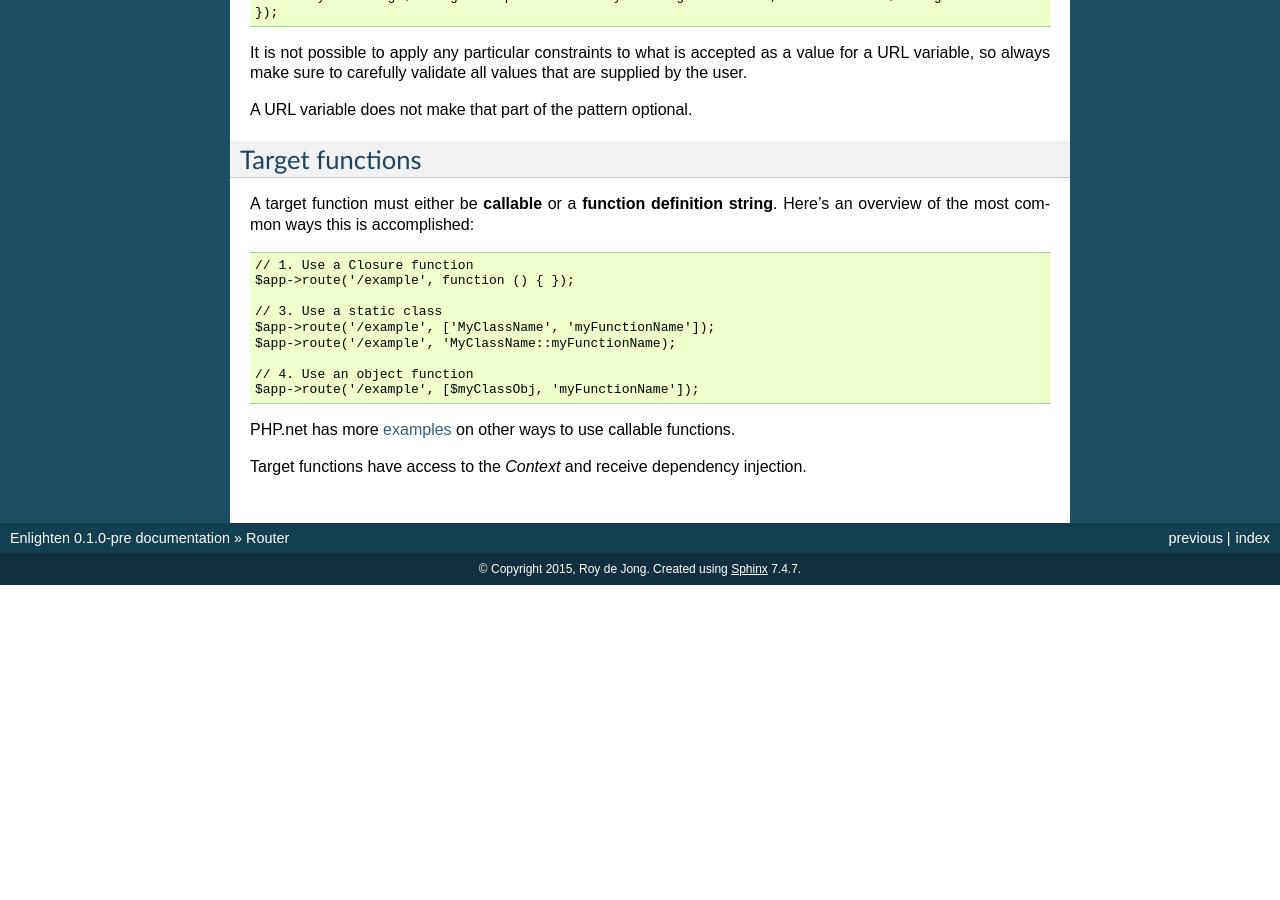
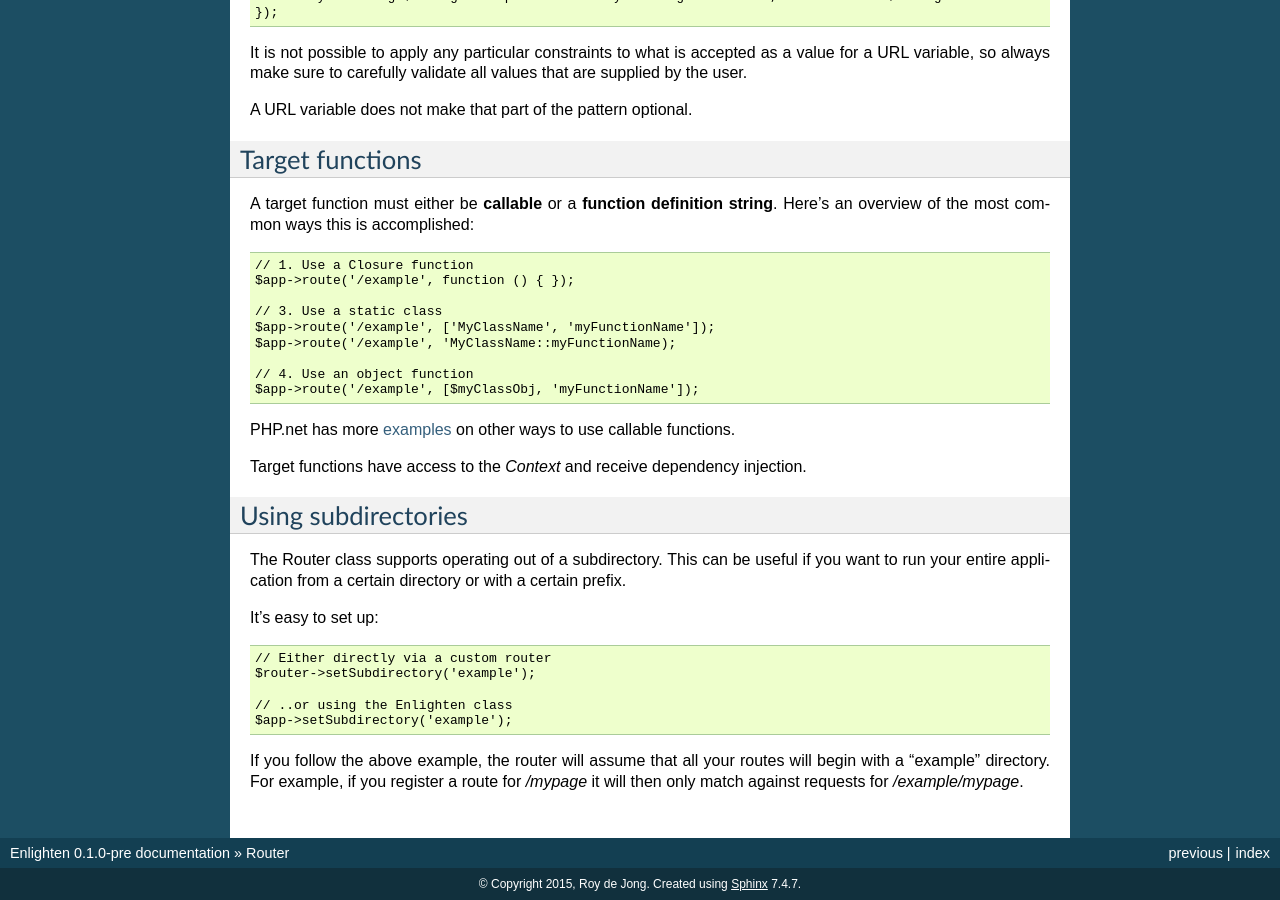
Before and after one commit to roydejong/Enlighten, a Sphinx documentation site: the page built from docs/router.rst, in a window 1280 px wide and 900 px high, scrolled down 1621 px. Built offline with Sphinx 7.4.7, drawn with Linux system fonts in a browser that asks for light colours; before the commit the page ends 2206 px from its top, so only the background shows below that.

Commit message:
Docs - Routing: Using subdirectories

```diff
--- a/docs/router.rst
+++ b/docs/router.rst
@@ -105,3 +105,20 @@ PHP.net has more examples_ on other ways to use callable functions.
 .. _examples: https://secure.php.net/manual/en/language.types.callable.php
 
 Target functions have access to the `Context` and receive dependency injection.
+
+
+Using subdirectories
+^^^^^^^^^^^^^^^^^^^^
+The Router class supports operating out of a subdirectory. This can be useful if you want to run your entire application from a certain directory or with a certain prefix.
+
+It's easy to set up:
+
+.. code-block:: php
+
+    // Either directly via a custom router
+    $router->setSubdirectory('example');
+
+    // ..or using the Enlighten class
+    $app->setSubdirectory('example');
+
+If you follow the above example, the router will assume that all your routes will begin with a "example" directory. For example, if you register a route for `/mypage` it will then only match against requests for `/example/mypage`.
```
